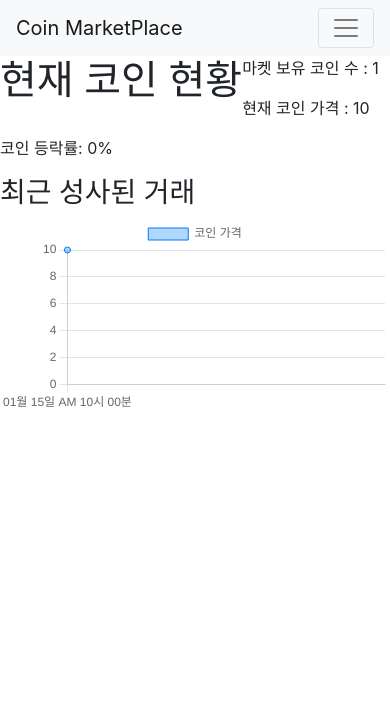
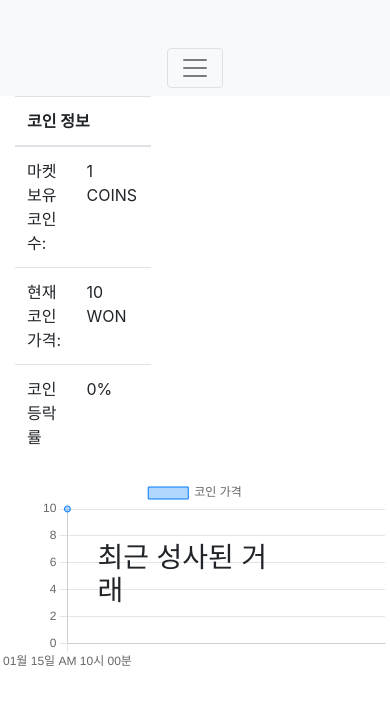
Before and after one commit to dohooon/coin-marketplace, a Flask app: page / in a window 390 px wide; the page is wider, and only the part inside the window is pictured. Shown: the top 705 px of that part. Run offline with Flask 3, Linux system fonts and the light colour scheme; a database or web service that is not in the repository returns one stand-in record (values such as "Sample title"); some libraries are stand-ins or nearby versions.

Commit message:
판매 게시버튼 위로 옮김

```diff
--- a/templates/home.html
+++ b/templates/home.html
@@ -14,51 +14,75 @@
 <!-- 네비게이션 바 -->
 {% include 'navbar.html' %}
 
-    <!-- 본문 -->
 <div class="main">
-        <div class = "container-info d-flex">
-            <!-- 이곳에 웹페이지의 주 내용을 적습니다. -->
-            <h1>현재 코인 현황</h1>
-            <div class = "coin-info">
-                {% if market_coin_count < 0 %} <!-- -로 표현되지 않도록 -->
-                <p>마켓 보유 코인 수 : 0</p>
+    <div class="container d-flex justify-content-center">
+        <div class="coin-info">
+            <table class="table">
+                <thead>
+                <tr>
+                    <th scope="col" colspan="2">코인 정보</th>
+                </tr>
+                </thead>
+                <tbody>
+                {% if market_coin_count < 0 %}
+                <tr>
+                    <td>마켓 보유 코인 수:</td>
+                    <td>0</td>
+                </tr>
                 {% else %}
-                <p>마켓 보유 코인 수 : {{ market_coin_count }}</p>
+                <tr>
+                    <td>마켓 보유 코인 수:</td>
+                    <td>{{ market_coin_count }} COINS</td>
+                </tr>
                 {% endif %}
-                <p>현재 코인 가격 : {{ market_coin_price }}</p>
+                <tr>
+                    <td>현재 코인 가격:</td>
+                    <td>{{ market_coin_price }} WON</td>
+                </tr>
+                <tr>
+                    <td>코인 등락률</td>
+                    <td>{% if coin_change_rate > 0 %}
+                        <span style="color: red;">+{{ coin_change_rate }}%</span>
+                        {% elif coin_change_rate == 0 %}
+                        <span>{{ coin_change_rate }}%</span>
+                        {% else %}
+                        <span style="color: blue;">{{ coin_change_rate }}%</span>
+                        {% endif %}
+                    </td>
+                </tr>
+                {% if 'username' in session %}
+                <tr>
+                    <td>보유 코인 수:</td>
+                    <td>{{ coin_count }} COINS</td>
+                </tr>
+                <tr>
+                    <td>계정 잔고:</td>
+                    <td>{{ account_balance }} WON</td>
+                    {% endif %}
+                </tr>
+                </tbody>
+            </table>
         </div>
 
+        <div class="coin-button col-md-4 text-right">
             {% if 'username' in session %}
-                <div class="user-info">
-                    <p>보유 코인 수: {{ coin_count }}</p>
-                    <p>계정 잔고: {{ account_balance }}</p>
-                </div>
+            {% if market_coin_count %}
+            <button type="button" class="btn btn-primary" data-toggle="modal" data-target="#buyCoinModal">코인 구매하기
+            </button>
+            {% else %}
+            <button type="button" class="btn btn-primary" data-toggle="modal" data-target="#buyCoinModal" disabled>코인
+                구매하기
+            </button>
+            {% endif %}
             {% endif %}
         </div>
-        <!-- 코인 거래 등락률 표시, 마지막 코인 거래보다 높으면 빨간색 낮으면 파란색으로 표시 -->
-        {% if coin_change_rate > 0 %}
-            <p>코인 등락률: <span style="color: red;">+{{ coin_change_rate }}%</span></p>
-        {% elif coin_change_rate == 0 %}
-            <p>코인 등락률: <span>{{ coin_change_rate }}%</span></p>
-        {% else %}
-            <p>코인 등락률: <span style="color: blue;">{{ coin_change_rate }}%</span></p>
-        {% endif %}
+    </div>
+</div>
 
-        <!-- 차트 -->
-         <div class="chart-wrapper">
-             <h3>최근 성사된 거래</h3>
-            <canvas id="coinChart"></canvas>
-         </div>
-        <!-- 구매하기 버튼 표시 -->
-        {% if 'username' in session %}
-            {% if market_coin_count %}
-            <button type="button" class="btn btn-primary" data-toggle="modal" data-target="#buyCoinModal">코인 구매하기</button>
-            {% else %}
-            <button type="button" class="btn btn-primary" data-toggle="modal" data-target="#buyCoinModal" disabled>코인 구매하기</button>
-            {% endif %}
-        {% endif %}
+
 <!-- 코인 구매 폼 -->
-        <div class="modal fade" id="buyCoinModal" tabindex="-1" role="dialog" aria-labelledby="buyCoinModalLabel" aria-hidden="true">
+<div class="modal fade" id="buyCoinModal" tabindex="-1" role="dialog" aria-labelledby="buyCoinModalLabel"
+     aria-hidden="true">
     <div class="modal-dialog" role="document">
         <div class="modal-content">
             <div class="modal-header">
@@ -85,12 +109,62 @@
 {% include 'deposit_modal.html' %}
 {% include 'withdraw_modal.html' %}
 </div>
+
+
+<!-- 차트 -->
+<div class="chart-wrapper">
+    <canvas id="coinChart"></canvas>
+    <h3 class="chart-title">최근 성사된 거래</h3>
+</div>
+<style>
+    .chart-wrapper {
+        position: relative;
+    }
+
+    .chart-title {
+        position: absolute;
+        top: 50%;
+        left: 50%;
+        transform: translate(-50%, -50%);
+    }
+
+</style>
+</div>
 <script>
     var coinLabels = {{ coin_labels|tojson }};
     var coinPrices = {{ coin_prices|tojson }};
 
+    // 코인 가격에 따라 동적으로 배경 색상을 반환하는 함수
+    function getChartBackgroundColor(prices) {
+        var lastPrice = prices[prices.length - 2];
+        var currentPrice = prices[prices.length - 1];
+
+        if (currentPrice > lastPrice) {
+            return 'rgba(255, 0, 0, 0.3)'; // 상승 시 빨간색 배경
+        } else if (currentPrice < lastPrice) {
+            return 'rgba(0, 0, 255, 0.3)'; // 하강 시 파란색 배경
+        } else {
+            return 'rgba(0, 123, 255, 0.3)'; // 동일 시 기본 배경
+        }
+    }
+
+    // 코인 가격에 따라 동적으로 테두리 색상을 반환하는 함수
+    function getChartBorderColor(prices) {
+        var lastPrice = prices[prices.length - 2];
+        var currentPrice = prices[prices.length - 1];
+
+        if (currentPrice > lastPrice) {
+            return 'rgba(255, 0, 0, 1)'; // 상승 시 빨간색 테두리
+        } else if (currentPrice < lastPrice) {
+            return 'rgba(0, 0, 255, 1)'; // 하강 시 파란색 테두리
+        } else {
+            return 'rgba(0, 123, 255, 1)'; // 동일 시 기본 테두리
+        }
+    }
+
     // 차트 설정
     var ctx = document.getElementById('coinChart').getContext('2d');
+
     var coinChart = new Chart(ctx, {
         type: 'line',
         data: {
@@ -98,8 +172,8 @@
             datasets: [{
                 label: '코인 가격',
                 data: coinPrices,
-                backgroundColor: 'rgba(0, 123, 255, 0.3)',
-                borderColor: 'rgba(0, 123, 255, 1)',
+                backgroundColor: getChartBackgroundColor(coinPrices),
+                borderColor: getChartBorderColor(coinPrices),
                 borderWidth: 1
             }]
         },
@@ -110,7 +184,15 @@
                 }
             }
         }
-    });
+    }
+
+    );
+
+
+
+
+
+
 </script>
 </body>
 </html>
--- a/templates/navbar.html
+++ b/templates/navbar.html
@@ -1,8 +1,10 @@
-    <nav class="navbar navbar-expand-lg navbar-light bg-light">
-        <a class="navbar-brand" href="/">Coin MarketPlace</a>
-        <button class="navbar-toggler" type="button" data-toggle="collapse" data-target="#navbarNav" aria-controls="navbarNav" aria-expanded="false" aria-label="Toggle navigation">
+<nav class="navbar navbar-expand-lg navbar-light bg-light d-flex justify-content-center">
+    <a class="navbar-brand" href="/">ㅤㅤㅤㅤㅤㅤㅤㅤㅤㅤㅤㅤㅤㅤㅤㅤㅤㅤㅤㅤㅤㅤㅤㅤㅤㅤㅤㅤㅤㅤㅤㅤㅤㅤㅤㅤㅤCoin MarketPlace</a>
+    <button class="navbar-toggler" type="button" data-toggle="collapse" data-target="#navbarNav"
+            aria-controls="navbarNav" aria-expanded="false" aria-label="Toggle navigation">
         <span class="navbar-toggler-icon"></span>
     </button>
+
     <div class="collapse navbar-collapse" id="navbarNav">
         <ul class="navbar-nav ml-auto">
             {% if 'username' in session %}
```
Also changed, not shown: templates/trade_post.html (+18 -4 lines). Lines whose indentation alone changed are shown as unchanged.
